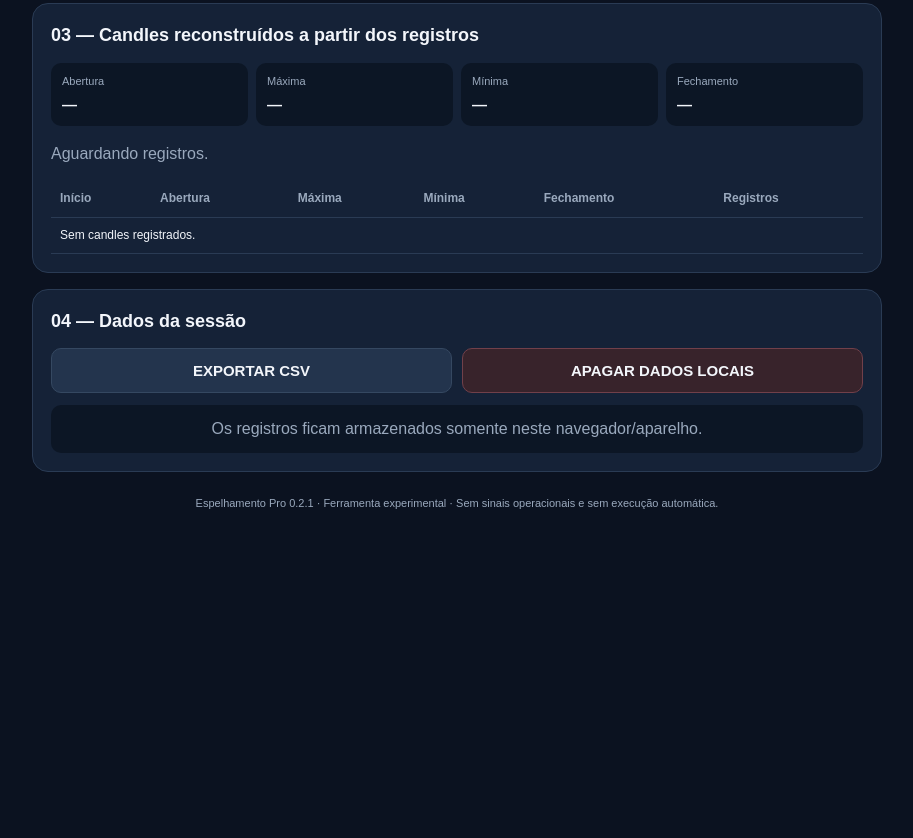
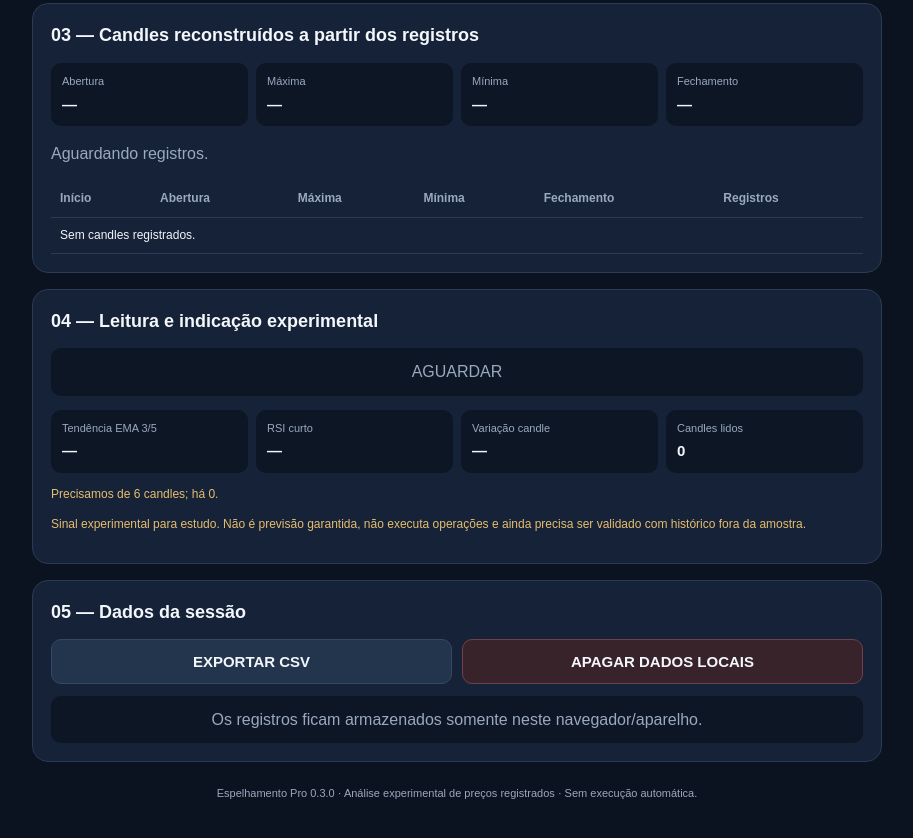
Before and after one commit to vini6569/espelhamento-pro, a plain HTML site: page index.html in a window 1280 px wide. Shown: the part 888-1726 px from the top of the page, without its empty margins (183-1096 px from the left). Before the commit the page ends 1441 px from the top, so only its background shows below. Drawn offline with Linux system fonts and the light colour scheme.

Commit message:
Update index.html

```diff
--- a/index.html
+++ b/index.html
@@ -4,7 +4,7 @@
 <meta charset="UTF-8">
 <meta name="viewport" content="width=device-width,initial-scale=1">
 <meta name="theme-color" content="#101827">
-<title>Espelhamento Pro 0.2.1</title>
+<title>Espelhamento Pro 0.3.0</title>
 <style>
 :root{--bg:#0b1220;--panel:#152237;--field:#0c1625;--line:#2a3b54;--text:#f3f6fb;--muted:#9aa9bd;--green:#5ee0a0;--amber:#e6bd70}
 *{box-sizing:border-box}body{margin:0;background:var(--bg);color:var(--text);font-family:Arial,sans-serif;padding:18px;line-height:1.45}
@@ -24,7 +24,7 @@ button{cursor:pointer;font-weight:bold}.primary{background:var(--green);color:#0
 </style>
 </head>
 <body>
-<header><h1>ESPELHAMENTO PRO</h1><div class="muted">Versão 0.2.1 · Sessão com configuração protegida</div></header>
+<header><h1>ESPELHAMENTO PRO</h1><div class="muted">Versão 0.3.0 · Leitura e análise experimental</div></header>
 <main>
 <section class="card">
 <h2>01 — Sessão de análise</h2>
@@ -59,20 +59,36 @@ button{cursor:pointer;font-weight:bold}.primary{background:var(--green);color:#0
 </section>
 
 <section class="card">
-<h2>04 — Dados da sessão</h2>
+<h2>04 — Leitura e indicação experimental</h2>
+<div class="status" id="signalBox">AGUARDANDO DADOS REAIS</div>
+<div class="stats" style="margin-top:14px">
+<div class="stat"><small>Tendência EMA 3/5</small><strong id="trend">—</strong></div>
+<div class="stat"><small>RSI curto</small><strong id="rsi">—</strong></div>
+<div class="stat"><small>Variação candle</small><strong id="candleMove">—</strong></div>
+<div class="stat"><small>Candles lidos</small><strong id="candleCount">0</strong></div>
+</div>
+<p class="note" id="analysisReason">Registre preços reais da plataforma. O painel só analisa quando houver pelo menos 6 candles com dados.</p>
+<p class="note">Sinal experimental para estudo. Não é previsão garantida, não executa operações e ainda precisa ser validado com histórico fora da amostra.</p>
+</section>
+
+<section class="card">
+<h2>05 — Dados da sessão</h2>
 <div class="actions"><button class="secondary" id="export">EXPORTAR CSV</button><button class="danger" id="clear">APAGAR DADOS LOCAIS</button></div>
 <div class="status">Os registros ficam armazenados somente neste navegador/aparelho.</div>
 </section>
 </main>
-<footer class="muted" style="max-width:850px;margin:24px auto;text-align:center;font-size:11px">Espelhamento Pro 0.2.1 · Ferramenta experimental · Sem sinais operacionais e sem execução automática.</footer>
+<footer class="muted" style="max-width:850px;margin:24px auto;text-align:center;font-size:11px">Espelhamento Pro 0.3.0 · Análise experimental de preços registrados · Sem execução automática.</footer>
 <script>
-const $=id=>document.getElementById(id), KEY="espelhamento_pro_v021";
-let state=JSON.parse(localStorage.getItem(KEY)||'{"active":false,"session":null,"ticks":[]}');
+const $=id=>document.getElementById(id), KEY="espelhamento_pro_v030", OLD_KEY="espelhamento_pro_v021";
+let state=JSON.parse(localStorage.getItem(KEY)||localStorage.getItem(OLD_KEY)||'{"active":false,"session":null,"ticks":[]}');
 const tf=()=>Number(state.session?.tfSeconds||$("tf").value);
 const fmt=n=>n==null?"—":Number(n).toLocaleString("pt-BR",{maximumFractionDigits:8});
 const stamp=t=>new Date(t).toLocaleTimeString("pt-BR");
 function save(){localStorage.setItem(KEY,JSON.stringify(state));}
 function buildCandles(){const map=new Map();for(const x of state.ticks){const b=Math.floor(x.ts/(tf()*1000))*tf()*1000;if(!map.has(b))map.set(b,[]);map.get(b).push(x.price);}return [...map.entries()].sort((a,b)=>a[0]-b[0]).map(([start,p])=>({start,o:p[0],h:Math.max(...p),l:Math.min(...p),c:p[p.length-1],n:p.length}));}
+function ema(values,period){if(values.length<period)return null;const k=2/(period+1);let v=values.slice(0,period).reduce((a,b)=>a+b,0)/period;for(const x of values.slice(period))v=x*k+v*(1-k);return v;}
+function rsi(values,period=3){if(values.length<period+1)return null;let gains=0,losses=0;for(let i=values.length-period;i<values.length;i++){const d=values[i]-values[i-1];if(d>0)gains+=d;else losses-=d;}if(losses===0)return gains===0?50:100;return 100-(100/(1+gains/losses));}
+function analyze(rows){const closes=rows.map(x=>x.c);if(closes.length<6)return {signal:"AGUARDAR",reason:`Precisamos de 6 candles; há ${closes.length}.`,trend:"—",rsi:null,move:null};const e3=ema(closes,3),e5=ema(closes,5),rv=rsi(closes,3),last=closes.at(-1),prev=closes.at(-2),move=last-prev;let signal="AGUARDAR",reason="Condições misturadas; sem confirmação suficiente.";if(e3>e5&&rv>=55&&move>0){signal="COMPRA";reason="EMA 3 acima da EMA 5, RSI acima de 55 e último candle em alta.";}else if(e3<e5&&rv<=45&&move<0){signal="VENDA";reason="EMA 3 abaixo da EMA 5, RSI abaixo de 45 e último candle em baixa.";}return {signal,reason,trend:e3>e5?"ALTA":e3<e5?"BAIXA":"NEUTRA",rsi:rv,move};}
 function render(){
  const active=state.active;
  $("start").disabled=active;$("end").disabled=!active;$("record").disabled=!active;
@@ -86,6 +102,7 @@ function render(){
  const rows=buildCandles(),cc=rows.at(-1);for(const [id,key] of [["o","o"],["h","h"],["l","l"],["c","c"]])$(id).textContent=cc?fmt(cc[key]):"—";
  $("candleInfo").textContent=cc?`${state.session?.platform} · ${state.session?.asset} · ${state.session?.tf} · Candle atual iniciado às ${new Date(cc.start).toLocaleTimeString("pt-BR")} · ${cc.n} registro(s)`:"Aguardando registros.";
  $("candles").innerHTML=rows.length?rows.slice(-12).reverse().map(x=>`<tr><td>${new Date(x.start).toLocaleTimeString("pt-BR")}</td><td>${fmt(x.o)}</td><td>${fmt(x.h)}</td><td>${fmt(x.l)}</td><td>${fmt(x.c)}</td><td>${x.n}</td></tr>`).join(""):'<tr><td colspan="6">Sem candles registrados.</td></tr>';
+ const a=analyze(rows);$("signalBox").textContent=a.signal;$("trend").textContent=a.trend;$("rsi").textContent=a.rsi==null?"—":a.rsi.toFixed(1);$("candleMove").textContent=a.move==null?"—":fmt(a.move);$("candleCount").textContent=rows.length;$("analysisReason").textContent=a.reason;
 }
 $("start").onclick=()=>{const asset=$("asset").value.trim();if(!asset){alert("Informe o ativo antes de iniciar.");return;}state.session={platform:$("platform").value,asset,market:$("market").value,tf:$("tf").selectedOptions[0].text,tfSeconds:Number($("tf").value),started:new Date().toISOString()};state.ticks=[];state.active=true;save();render();};
 $("end").onclick=()=>{state.active=false;if(state.session)state.session.ended=new Date().toISOString();save();render();};
```
